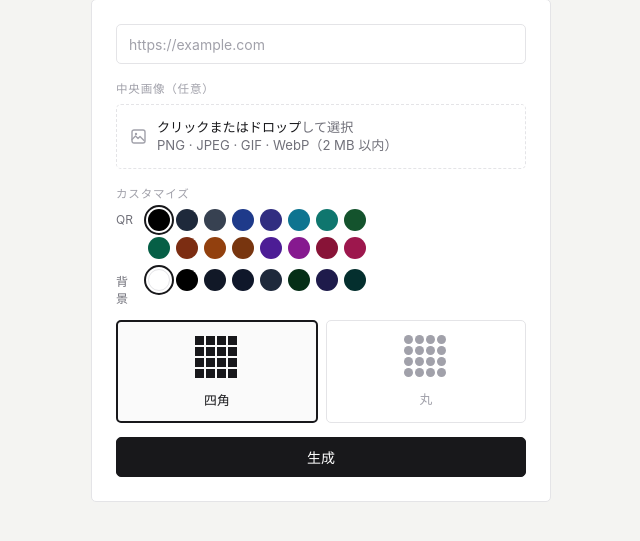
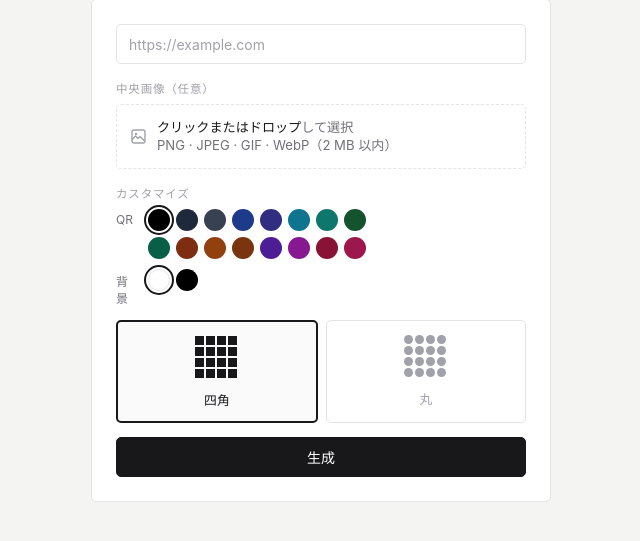
Before and after one commit to zzzzico12/qrshort, a FastAPI app: page / in a window 1280 px wide. Shown: the part 135-676 px from the top of the page, without its empty margins (319-959 px from the left). Run offline with FastAPI, Linux system fonts and the light colour scheme.

Commit message:
Limit background color to white and black only
Co-Authored-By: Claude Sonnet 4.6 <noreply@anthropic.com>

```diff
--- a/templates/index.html
+++ b/templates/index.html
@@ -498,14 +498,8 @@
               <div class="color-row">
                 <span class="color-row-label">背景</span>
                 <div class="swatch-group" id="bgSwatches" role="radiogroup" aria-label="背景色">
-                  <button type="button" class="swatch bg-white swatch-light selected" data-color="#ffffff" data-mode="light" title="ホワイト"      aria-checked="true"></button>
-                  <button type="button" class="swatch bg-black"                        data-color="#000000" data-mode="dark"  title="ブラック"      aria-checked="false"></button>
-                  <button type="button" class="swatch bg-charcoal"                     data-color="#111827" data-mode="dark"  title="チャコール"    aria-checked="false"></button>
-                  <button type="button" class="swatch bg-dnavy"                        data-color="#0f172a" data-mode="dark"  title="ダークネイビー" aria-checked="false"></button>
-                  <button type="button" class="swatch bg-dslate"                       data-color="#1e293b" data-mode="dark"  title="ダークスレート" aria-checked="false"></button>
-                  <button type="button" class="swatch bg-dforest"                      data-color="#052e16" data-mode="dark"  title="ダークフォレスト" aria-checked="false"></button>
-                  <button type="button" class="swatch bg-dpurple"                      data-color="#1e1b4b" data-mode="dark"  title="ダークパープル" aria-checked="false"></button>
-                  <button type="button" class="swatch bg-dteal"                        data-color="#042f2e" data-mode="dark"  title="ダークティール" aria-checked="false"></button>
+                  <button type="button" class="swatch bg-white swatch-light selected" data-color="#ffffff" data-mode="light" title="ホワイト" aria-checked="true"></button>
+                  <button type="button" class="swatch bg-black"                        data-color="#000000" data-mode="dark"  title="ブラック" aria-checked="false"></button>
                 </div>
               </div>
             </div>
```
